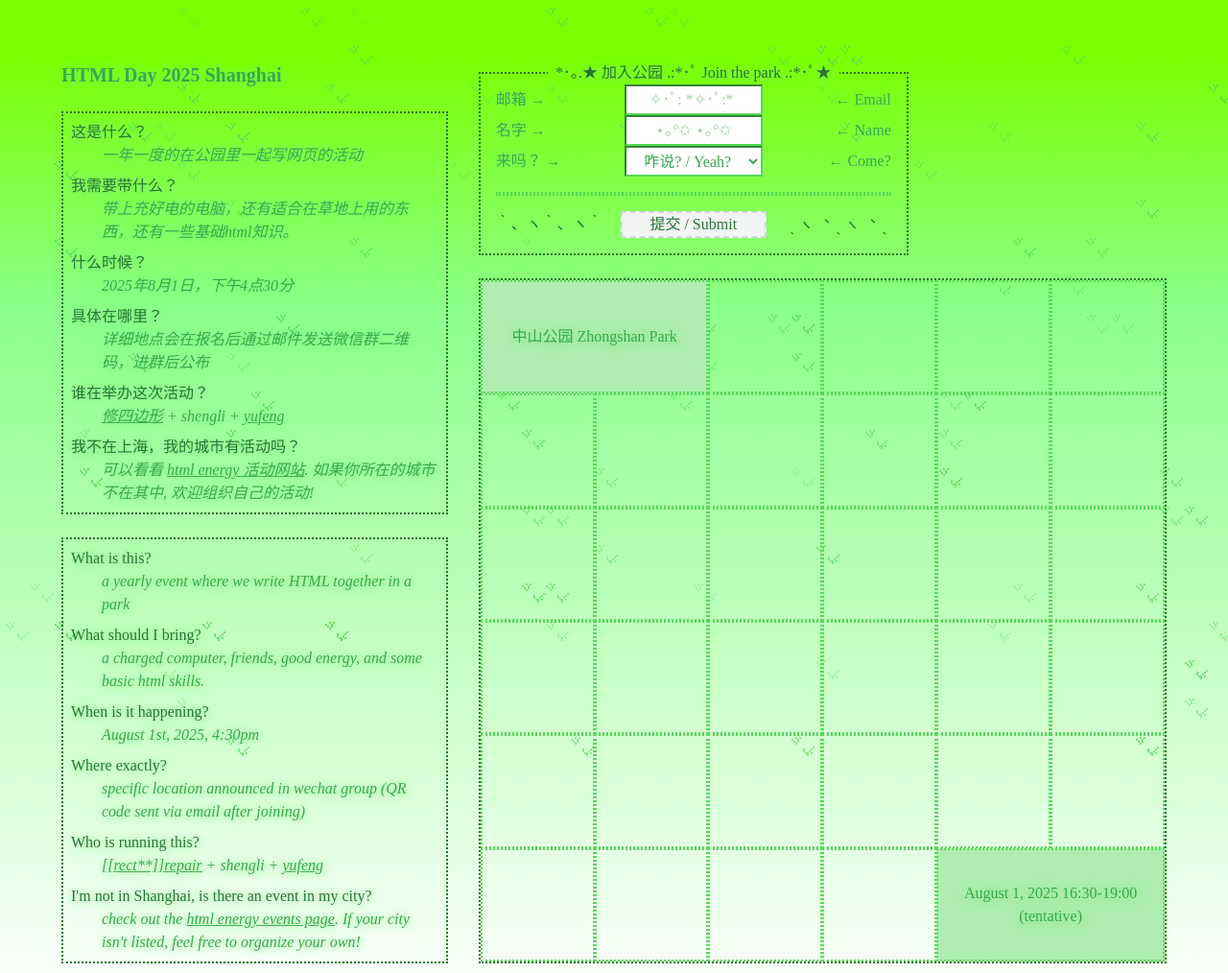
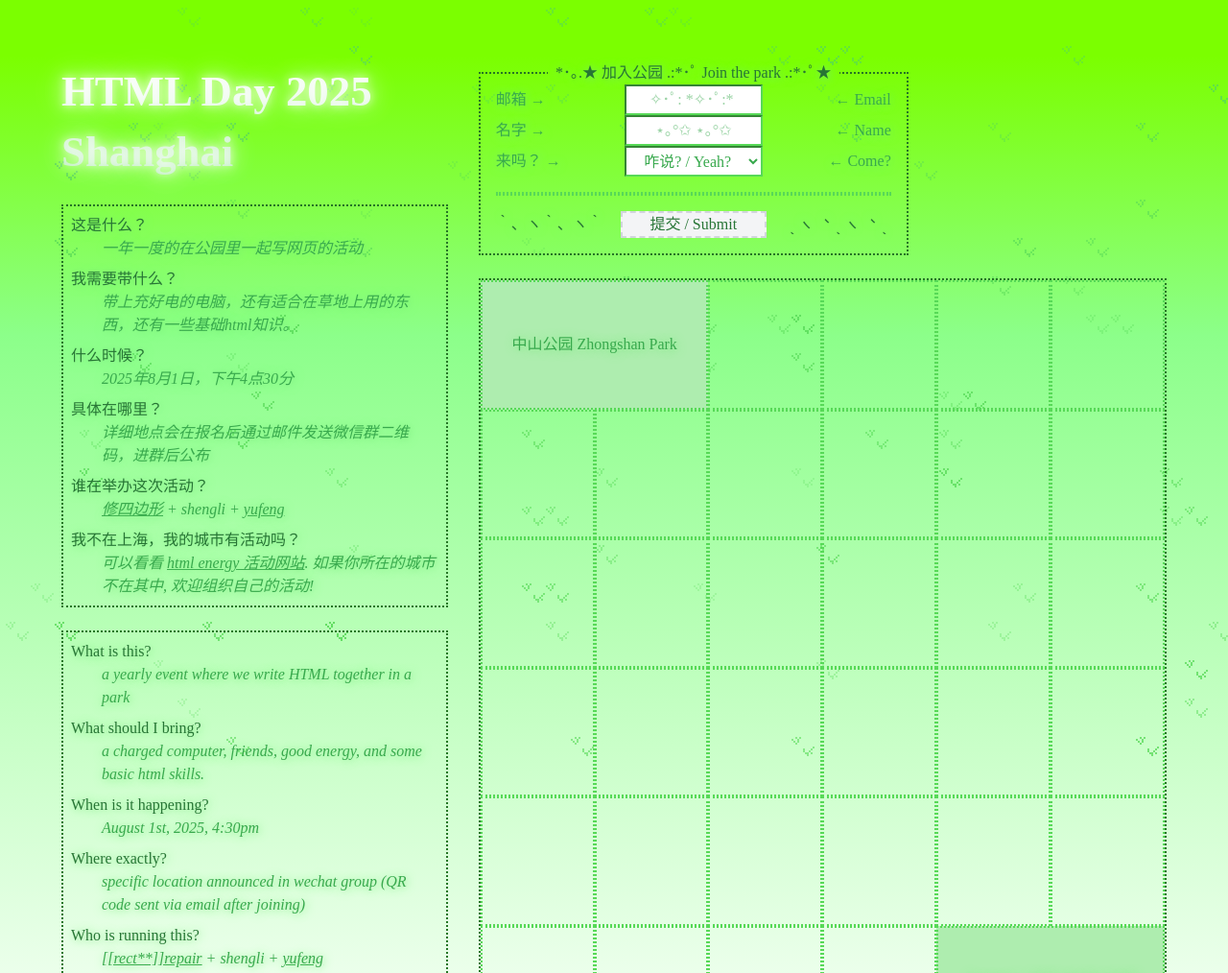
Before and after one commit to yz3440/html-energy-shanghai-2025, a plain HTML site: page index.html in a window 1280 px wide. Shown: the top 1014 px of the page at 96% size. Drawn offline with Linux system fonts and the light colour scheme; no server answers.

Commit message:
made the title bigger and glow like sunlight at noon

```diff
--- a/style.css
+++ b/style.css
@@ -1,4 +1,18 @@
 /* Global */
+h1 {
+  font-size: 2.8rem;
+  font-weight: bold;
+  background: linear-gradient(to bottom, white, var(--light-green-text-color));
+  -webkit-background-clip: text;
+  -webkit-text-fill-color: transparent;
+  background-clip: text;
+  text-shadow:
+    0 0 10px rgba(255, 255, 255, 0.7),
+    0 0 20px rgba(255, 255, 255, 0.6),
+    0 0 30px rgba(255, 255, 255, 0.4),
+    0 0 40px rgba(255, 255, 255, 0.3);
+}
+
 body {
   font-family: 'Times New Roman', Times, serif;
 }
```
